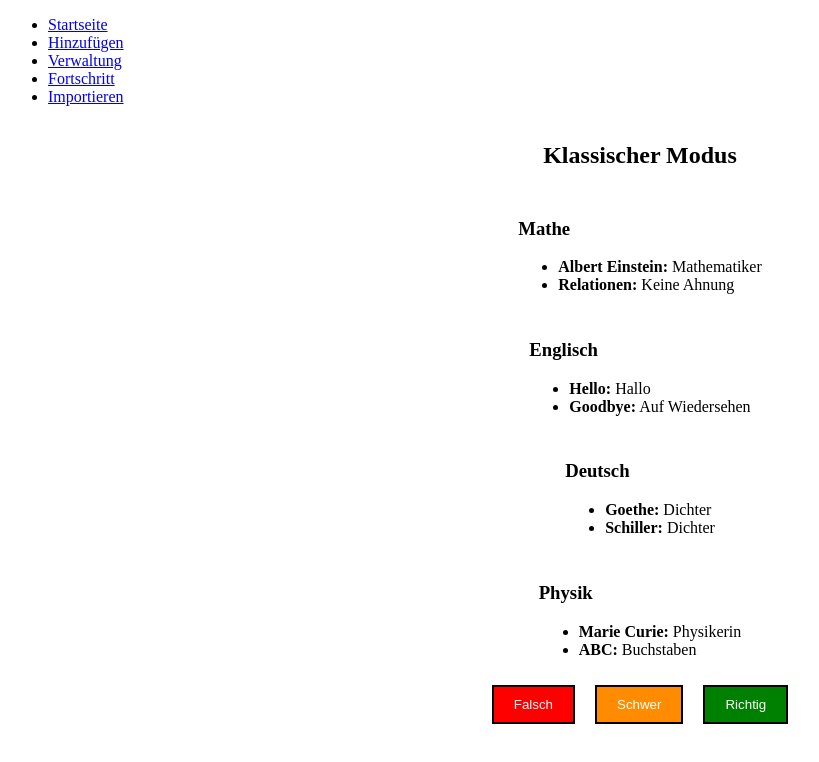
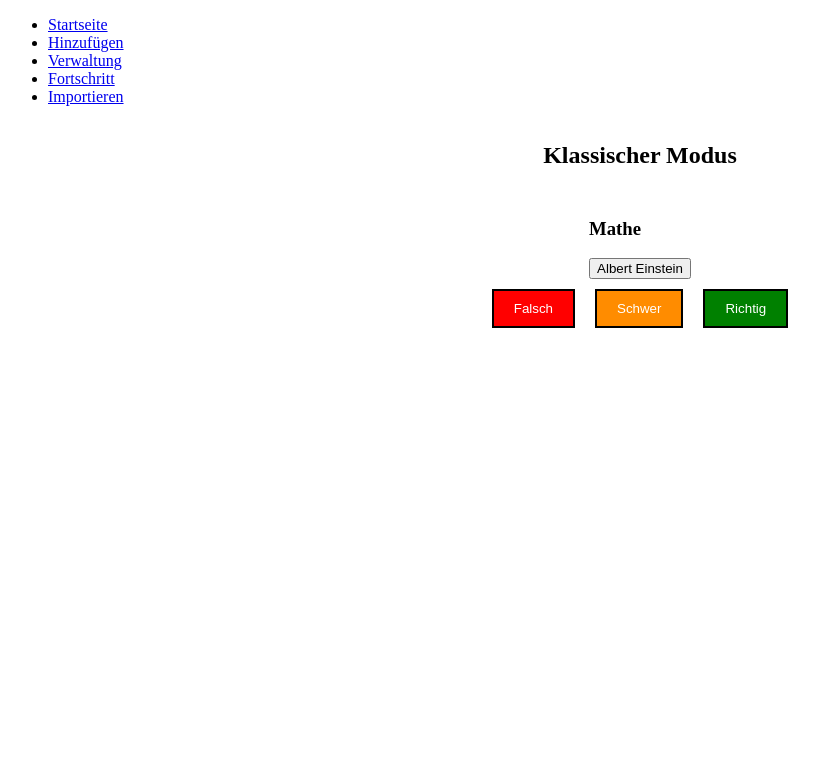
Before and after one commit to mohid-1311/Flashcards, a React (Create React App) app: page /klassischer-modus in a window 1280 px wide. Shown: the top 762 px of the page, without its empty margins (0-819 px from the left). Built offline with nearby package versions, Linux system fonts and the light colour scheme.

Commit message:
Karteikarten als Button, der zwischen ausdruck und definition welchselt für jeden eintrag im deck

```diff
--- a/src/pages/Lernmodi/KlassischerModus.module.css
+++ b/src/pages/Lernmodi/KlassischerModus.module.css
@@ -18,9 +18,18 @@
     border: 2px solid black;
     cursor: pointer;
   }
-  .button:hover {
-    background-color: grey;
+  .falsch:hover {
+    background-color: rgb(228, 12, 59);
   }
+
+  .schwer:hover {
+    background-color: rgb(255, 184, 32);
+  }
+
+  .richtig:hover {
+    background-color: rgb(44, 255, 76);
+  }
+
 
   .falsch {
     background-color: red;
--- a/src/pages/Lernmodi/KlassischerModus.tsx
+++ b/src/pages/Lernmodi/KlassischerModus.tsx
@@ -12,33 +12,53 @@
   cards: Card[];
 }
 
+const deckName = "Mathe"; // Variable mit dem Namen des zu verwendenden Decks
+
+
 function KlassischerModus() {
-  const [decks, setDecksState] = useState<Deck[]>(getDeck());
+  const decks: Deck[] = getDeck();
+  const selectedDeck: Deck = decks.find((deck: Deck) => deck.name === deckName) || { name: deckName, cards: [] };
 
+  const [currentIndex, setCurrentIndex] = useState<number>(0);
+  const [showDefinition, setShowDefinition] = useState<boolean>(false);
+
+  const handleNextCard = () => {
+    setShowDefinition(false);
+    if (currentIndex < selectedDeck.cards.length - 1) {
+      setCurrentIndex(currentIndex + 1);
+    } else {
+      setCurrentIndex(0); // Falls das Ende des Decks erreicht ist, gehe zurück zum Anfang
+    }
+  };
+
+  const handleToggleDefinition = () => {
+    setShowDefinition(!showDefinition);
+  };
 
   return (
     <>
-    <div className={styles.container}>
-      <h2>Klassischer Modus</h2>
-      {decks.map((deck) => (
-        <div key={deck.name} className={styles.deckContainer}>
-          <h3>{deck.name}</h3>
-          <ul>
-            {deck.cards.map((card, index) => (
-              <li key={index}>
-                <strong>{card.ausdruck}:</strong> {card.definition}
-              </li>
-            ))}
-          </ul>
+      <div className={styles.container}>
+        <h2>Klassischer Modus</h2>
+        <div className={styles.deckContainer}>
+          <h3>{selectedDeck.name}</h3>
+          {selectedDeck.cards.length > 0 && (
+
+                <button onClick={handleToggleDefinition} className={styles.cardButton}>
+                  {showDefinition
+                    ? selectedDeck.cards[currentIndex].definition
+                    : selectedDeck.cards[currentIndex].ausdruck}
+                </button>
+
+          )}
         </div>
-      ))}
-
-    <div className={styles['button-container']}>
-    <button className={`${styles.button} ${styles.falsch}`} >Falsch</button>
-    <button className={`${styles.button} ${styles.schwer}`} >Schwer</button>
-    <button className={`${styles.button} ${styles.richtig}`} >Richtig</button>
-    </div>
-    </div>
+        {selectedDeck.cards.length > 0 && (
+          <div className={styles['button-container']}>
+            <button className={`${styles.button} ${styles.falsch}`} onClick={handleNextCard}>Falsch</button>
+            <button className={`${styles.button} ${styles.schwer}`} onClick={handleNextCard}>Schwer</button>
+            <button className={`${styles.button} ${styles.richtig}`} onClick={handleNextCard}>Richtig</button>
+          </div>
+        )}
+      </div>
     </>
   );
 }
--- a/src/pages/Lernmodi/Lernmodi.module.css
+++ b/src/pages/Lernmodi/Lernmodi.module.css
@@ -13,12 +13,12 @@
   padding: 10px 20px;
   background-color: darkblue;
   color: white;
-  border: 2px solid blue;
+  border: 2px solid black;
   cursor: pointer;
 }
 
 .button:hover {
-  background-color: red;
+  background-color: blue;
 }
 
 .infoIcon {
```
Also changed, not shown: src/deckState.tsx (+12 -0 lines).
